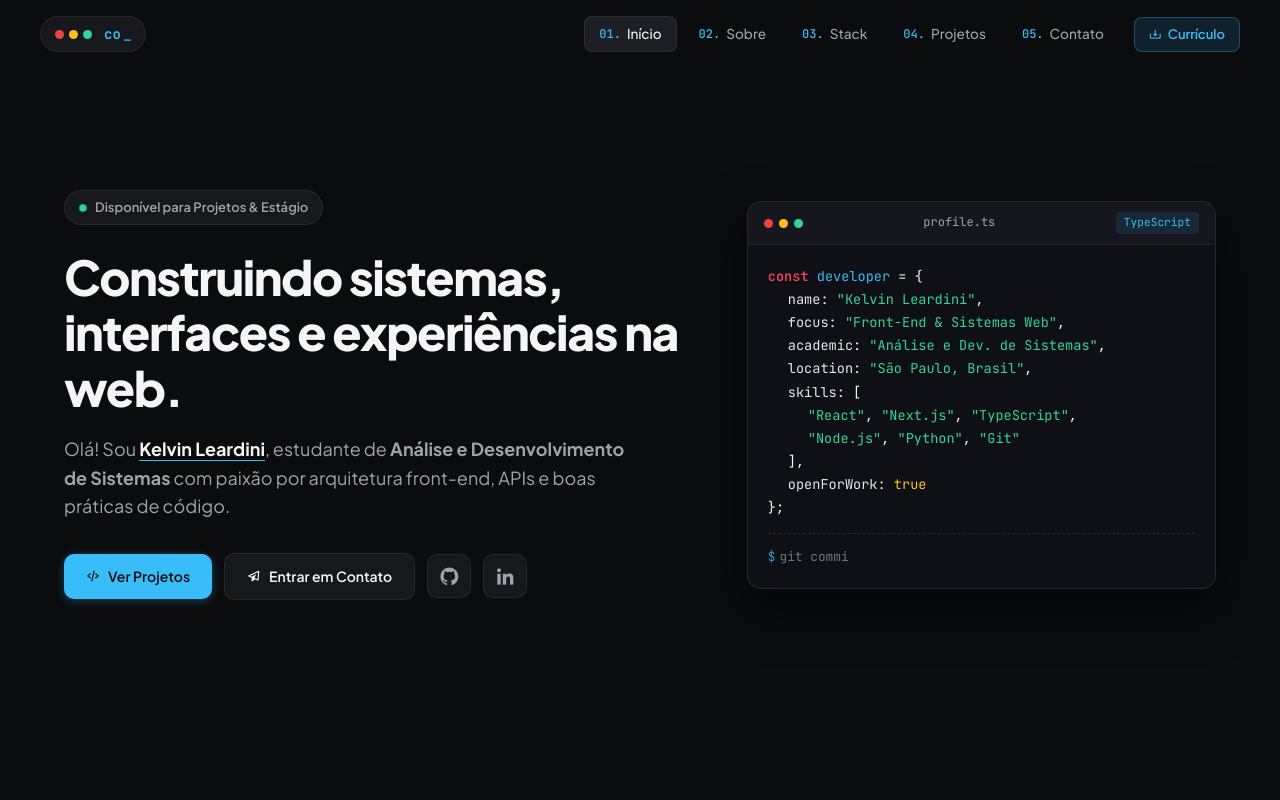
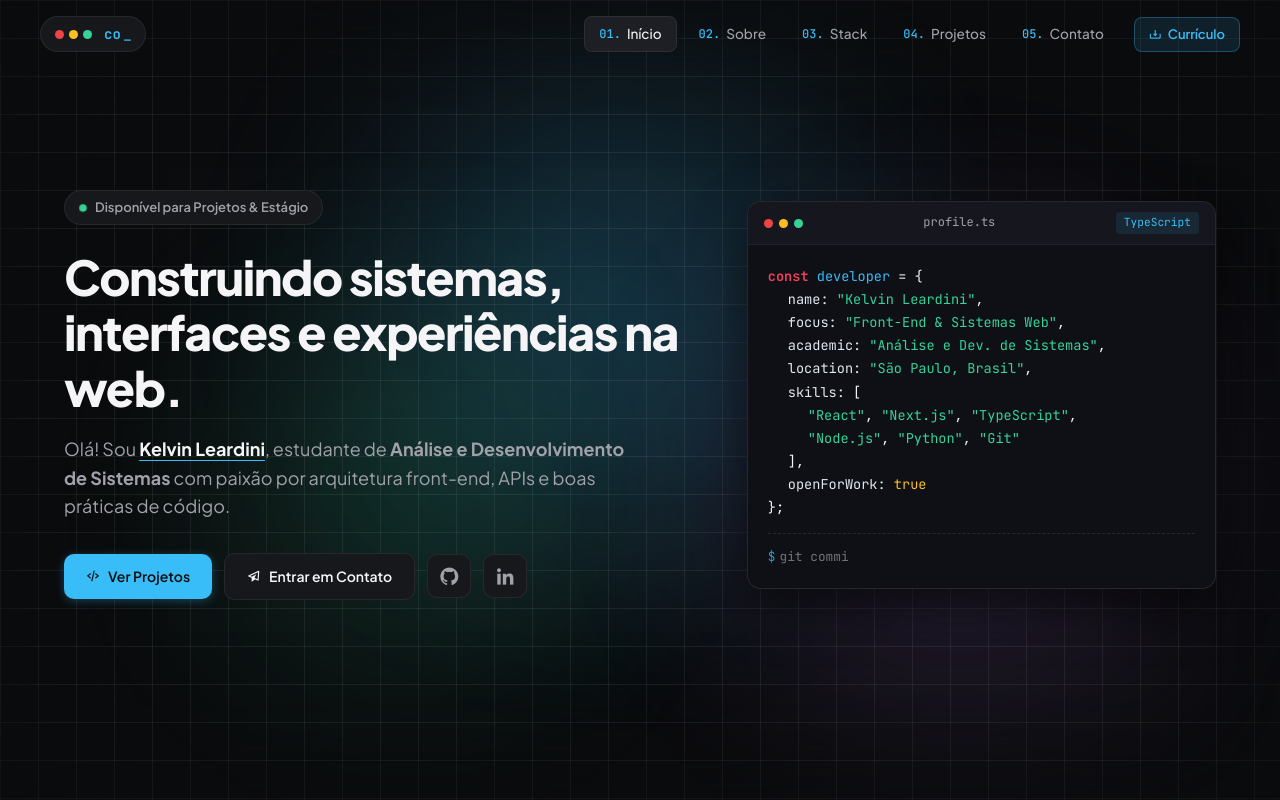
Before and after one commit to KelvinLeardini/site-pessoal, a Next.js app: page / in a window 1280 px wide. Shown: the top 800 px of the page. Built offline with nearby package versions, Linux system fonts and the light colour scheme; no server answers.

Commit message:
fix: corrige camada z-index e aumenta contraste do fundo dinamico com grid dev e orbs

```diff
--- a/src/app/globals.css
+++ b/src/app/globals.css
@@ -45,13 +45,13 @@
 html {
   scroll-behavior: smooth;
   scroll-padding-top: 90px;
-  background-color: var(--canvas);
+  background-color: #0b0c0e;
   color: var(--text-main);
 }
 
 body {
   font-family: var(--font-sans);
-  background-color: var(--canvas);
+  background-color: transparent;
   color: var(--text-main);
   min-height: 100vh;
   line-height: 1.6;
@@ -65,26 +65,23 @@ body {
    ========================================================================== */
 .bg-canvas-wrapper {
   position: fixed;
-  top: 0;
-  left: 0;
+  inset: 0;
   width: 100vw;
   height: 100vh;
   pointer-events: none;
-  z-index: -1;
+  z-index: 0;
   overflow: hidden;
-  background-color: var(--canvas);
+  background-color: #0b0c0e;
 }
 
-/* 1. Grid cibernético sutil */
+/* 1. Grid cibernético com maior presença e contraste */
 .bg-grid-pattern {
   position: absolute;
   inset: 0;
   background-image:
-    linear-gradient(to right, rgba(255, 255, 255, 0.035) 1px, transparent 1px),
-    linear-gradient(to bottom, rgba(255, 255, 255, 0.035) 1px, transparent 1px);
-  background-size: 44px 44px;
-  mask-image: radial-gradient(ellipse 75% 65% at 50% 30%, black 40%, transparent 80%);
-  -webkit-mask-image: radial-gradient(ellipse 75% 65% at 50% 30%, black 40%, transparent 80%);
+    linear-gradient(to right, rgba(255, 255, 255, 0.07) 1px, transparent 1px),
+    linear-gradient(to bottom, rgba(255, 255, 255, 0.07) 1px, transparent 1px);
+  background-size: 38px 38px;
 }
 
 /* 2. Spotlight que segue o cursor do mouse */
@@ -95,8 +92,8 @@ body {
   width: 500px;
   height: 500px;
   border-radius: 50%;
-  background: radial-gradient(circle, rgba(56, 189, 248, 0.14) 0%, rgba(56, 189, 248, 0.03) 40%, transparent 70%);
-  filter: blur(40px);
+  background: radial-gradient(circle, rgba(56, 189, 248, 0.28) 0%, rgba(56, 189, 248, 0.08) 40%, transparent 70%);
+  filter: blur(35px);
   will-change: transform;
   pointer-events: none;
   transition: transform 0.08s ease-out;
@@ -106,36 +103,36 @@ body {
 .floating-orb {
   position: absolute;
   border-radius: 50%;
-  filter: blur(100px);
-  opacity: 0.6;
+  filter: blur(80px);
+  opacity: 0.85;
   pointer-events: none;
 }
 
 .orb-cyan {
-  width: 600px;
-  height: 600px;
-  background: radial-gradient(circle, rgba(56, 189, 248, 0.22) 0%, transparent 70%);
-  top: -15%;
-  left: 20%;
-  animation: floatOrbOne 22s ease-in-out infinite alternate;
+  width: 650px;
+  height: 650px;
+  background: radial-gradient(circle, rgba(56, 189, 248, 0.35) 0%, rgba(56, 189, 248, 0.1) 45%, transparent 70%);
+  top: -10%;
+  left: 15%;
+  animation: floatOrbOne 18s ease-in-out infinite alternate;
 }
 
 .orb-purple {
-  width: 550px;
-  height: 550px;
-  background: radial-gradient(circle, rgba(192, 132, 252, 0.16) 0%, transparent 70%);
-  top: 35%;
+  width: 600px;
+  height: 600px;
+  background: radial-gradient(circle, rgba(192, 132, 252, 0.3) 0%, rgba(192, 132, 252, 0.08) 45%, transparent 70%);
+  top: 30%;
   right: -5%;
-  animation: floatOrbTwo 28s ease-in-out infinite alternate;
+  animation: floatOrbTwo 22s ease-in-out infinite alternate;
 }
 
 .orb-emerald {
-  width: 500px;
-  height: 500px;
-  background: radial-gradient(circle, rgba(52, 211, 153, 0.12) 0%, transparent 70%);
-  bottom: -10%;
-  left: 10%;
-  animation: floatOrbThree 25s ease-in-out infinite alternate;
+  width: 550px;
+  height: 550px;
+  background: radial-gradient(circle, rgba(52, 211, 153, 0.25) 0%, rgba(52, 211, 153, 0.06) 45%, transparent 70%);
+  bottom: -5%;
+  left: 5%;
+  animation: floatOrbThree 20s ease-in-out infinite alternate;
 }
 
 /* Animações fluidas e lentas para os Orbs */
@@ -360,6 +357,8 @@ body {
    WRAPPER ONE-PAGE & SEÇÕES
    ========================================================================== */
 .onepage-wrapper {
+  position: relative;
+  z-index: 1;
   max-width: 1200px;
   margin: 0 auto;
   padding: 110px 24px 60px;
```
Also changed, not shown: src/components/BackgroundEffects.tsx (line endings or trailing spaces).
